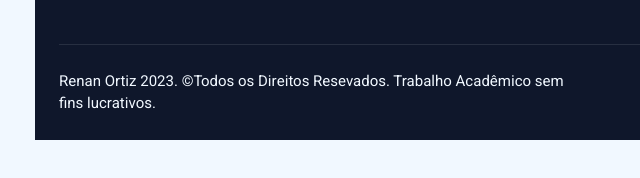
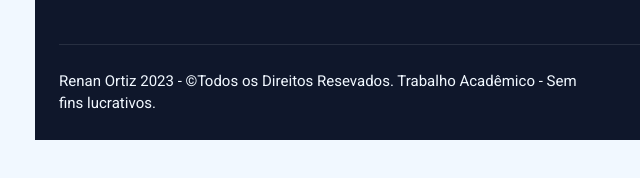
Before and after one commit to Renan-Ortiz1/buffet-renan-festas, a plain HTML site: page index.html in a window 1280 px wide. Shown: the part 3574-3752 px from the top of the page, 47-687 px from the left. Drawn offline with nearby package versions, Linux system fonts and the light colour scheme.

Commit message:
Add files via upload

```diff
--- a/index.html
+++ b/index.html
@@ -349,7 +349,7 @@
                 <div class="copyright">
                     <div class="row">
                         <div class="col-md-6 text-center text-md-start mb-3 mb-md-0">
-                            Renan Ortiz 2023. &copyTodos os Direitos Resevados. Trabalho Acadêmico sem fins lucrativos.
+                            Renan Ortiz 2023 - &copyTodos os Direitos Resevados. Trabalho Acadêmico - Sem fins lucrativos.
                         </div>
                         </div>
                     </div>
```
Also changed, not shown: about.html (+1 -1 lines), contact.html (+1 -1 lines), menu.html (+1 -1 lines), service.html (+1 -1 lines).
